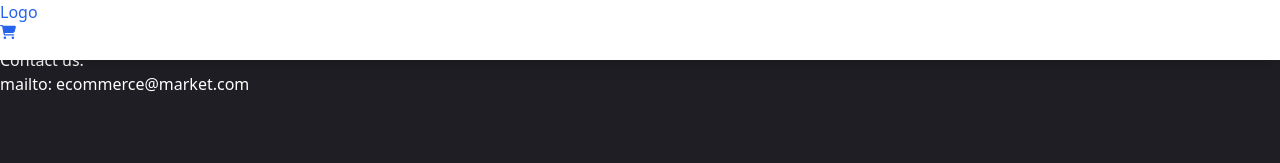
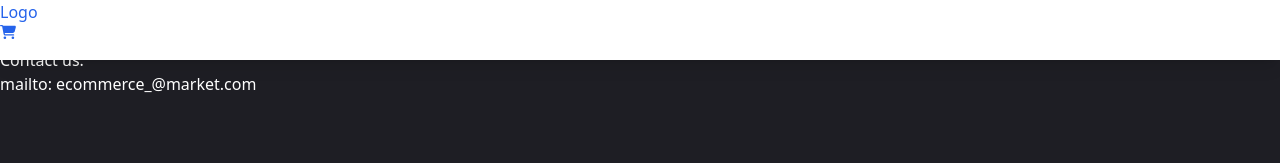
Before and after one commit to project-team1241/ecommerce_frontend, a React (Vite) app: page / in a window 1280 px wide. Shown: the top 163 px of the page. Built offline with nearby package versions, Linux system fonts and the light colour scheme.

Commit message:
Some changes

```diff
--- a/src/components/Footer.jsx
+++ b/src/components/Footer.jsx
@@ -7,7 +7,7 @@ const Footer = () => {
                 <h2>Logo</h2>
                 <h3>Contact us:</h3>
                 <h6>
-                    <span>mailto: ecommerce@market.com</span>
+                    <span>mailto: ecommerce_@market.com</span>
                 </h6>
             </section>
         </div>
--- a/src/components/Nav.jsx
+++ b/src/components/Nav.jsx
@@ -5,7 +5,9 @@ const Nav = () => {
     return (
         <div className="fixed bg-[#ffffff] text-gray-900 h-[60px] rouded-b-[5px] shadow-lg hover:text-blue-600 w-screen z-10">
             <h2>Logo</h2>
-            <FaCartShopping></FaCartShopping>
+            <div>
+                <FaCartShopping></FaCartShopping>
+            </div>
         </div>
     );
 
--- a/src/pages/MainLayout.jsx
+++ b/src/pages/MainLayout.jsx
@@ -5,7 +5,7 @@ import { Outlet } from "react-router-dom";
 
 const MainLayout = () => {
     return (
-        <div>
+        <div className="w-screen">
             <Nav />
             <Outlet />
             <Footer />
```
